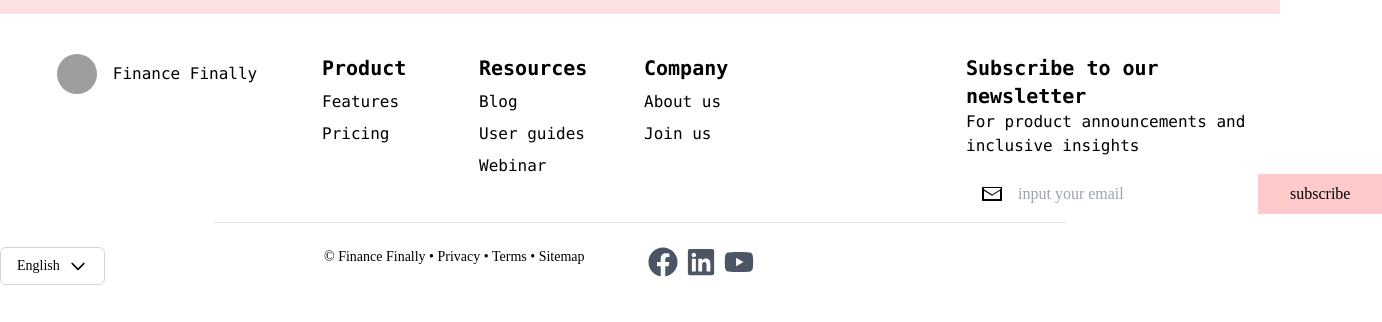
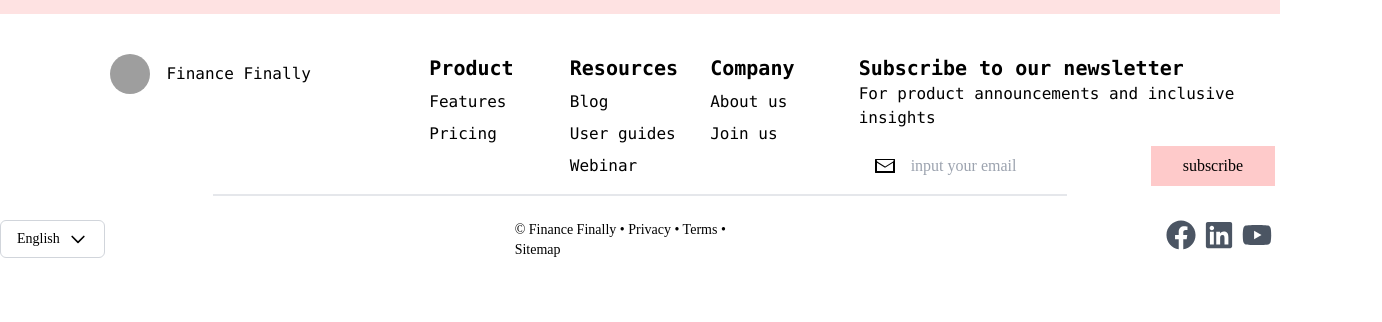
Before and after one commit to arushiMWork2004/maqroBudgetStore, a Next.js app: page / in a window 1280 px wide. Shown: the part 4178-4500 px from the top of the page, 1382 px wide, since content can reach past the window. After the commit the page ends 4478 px from the top, so only its background shows below. Built offline with nearby package versions, Linux system fonts and the light colour scheme; grey boxes are pictures that could not be loaded.

Commit message:
Update Footer.jsx

```diff
--- a/components/Footer.jsx
+++ b/components/Footer.jsx
@@ -13,9 +13,9 @@ const Footer = () => {
 
   return (
     <footer className="bg-white py-10">
-      <div className="container mx-auto grid grid-cols-1 sm:grid-cols-2 md:grid-cols-3 lg:grid-cols-4 gap-2 justify-between">
-        <div className="col-span-1 sm:col-span-2 md:col-span-1 lg:col-span-1">
-          <div className="flex items-center justify-center">
+      <div className="container mx-auto flex justify-left grid grid-cols-1 sm:grid-cols-2 md:grid-cols-3 lg:grid-cols-3 gap-2 ">
+        <div className="col-span-1  sm:col-span-2 md:col-span-1 lg:col-span-1">
+          <div className="flex items-center justify-center ">
             <a href="#" className="relative block">
               <img
                 alt="profil"
@@ -25,9 +25,10 @@ const Footer = () => {
             </a>
             <p className="inline-flex ml-4 font-mono">Finance Finally</p>
           </div>
+
         </div>
-        <div className="col-span-1 sm:col-span-2 md:col-span-1 lg:col-span-1 container grid grid-cols-2">
-          <div>
+        <div className="grid grid-cols-3">
+        <div>
             <h1 className="font-mono font-bold text-xl mb-2">Product</h1>
             <p className="font-mono mb-2">Features</p>
             <p className="font-mono mb-2">Pricing</p>
@@ -38,13 +39,14 @@ const Footer = () => {
             <p className="font-mono mb-2">User guides</p>
             <p className="font-mono mb-2">Webinar</p>
           </div>
-        </div>
-        <div className="col-span-1 sm:col-span-2 md:col-span-1 lg:col-span-1">
+          <div className="col-span-1">
           <h1 className="font-mono font-bold text-xl mb-2">Company</h1>
           <p className="font-mono mb-2">About us</p>
           <p className="font-mono mb-2">Join us</p>
         </div>
-        <div className="col-span-1 sm:col-span-2 md:col-span-3 lg:col-span-1">
+        </div>
+
+        <div className="col-span-1 sm:col-span-2 md:col-span-2 lg:col-span-1">
           <h1 className="font-mono font-bold text-xl">Subscribe to our newsletter</h1>
           <p className="font-mono mb-2">For product announcements and inclusive insights</p>
           <div className="col-span-1 flex items-center justify-start space-x-2">
@@ -74,9 +76,10 @@ const Footer = () => {
         </div>
       </div>
       <div className="mx-auto border-b w-2/3"></div>
+      <div className="mx-auto border-b w-2/3"></div>
       <div className="container mx-auto mt-6 flex justify-center">
-        <div className="container mx-auto grid grid-cols-2 sm:grid-cols-3 md:grid-cols-4 gap-4 justify-between">
-          <div className="relative">
+        <div className=" grid grid-cols-3 gap-6">
+          <div className="mr-4">
             <button
               className="flex items-center justify-between bg-white border border-gray-300 rounded-md px-4 py-2 text-sm focus:outline-none focus:border-blue-500"
               onClick={() => setDropdownOpen(!dropdownOpen)}
@@ -117,20 +120,25 @@ const Footer = () => {
               </div>
             )}
           </div>
-          <div>
+          <div className="px-20">
             <p className="text-sm">
               © Finance Finally • Privacy • Terms • Sitemap
             </p>
           </div>
-          <div className="inline-flex">
-            {/* Render the Facebook icon */}
-            <FaFacebook className="text-gray-600 text-3xl mr-2" />
+          <div className="grid grid-cols-2 flex justify-end">
+            <div>
 
-            {/* Render the LinkedIn icon */}
-            <FaLinkedin className="text-gray-600 text-3xl mr-2" />
+            </div>
+            <div className="flex justify-end">
+              {/* Render the Facebook icon */}
+              <FaFacebook className="text-gray-600 text-3xl mr-2 inline-flex" />
 
-            {/* Render the YouTube icon */}
-            <FaYoutube className="text-gray-600 text-3xl mr-2" />
+              {/* Render the LinkedIn icon */}
+              <FaLinkedin className="text-gray-600 text-3xl mr-2 inline-flex" />
+
+              {/* Render the YouTube icon */}
+              <FaYoutube className="text-gray-600 text-3xl mr-2 inline-flex" />
+            </div>
           </div>
         </div>
       </div>
```
